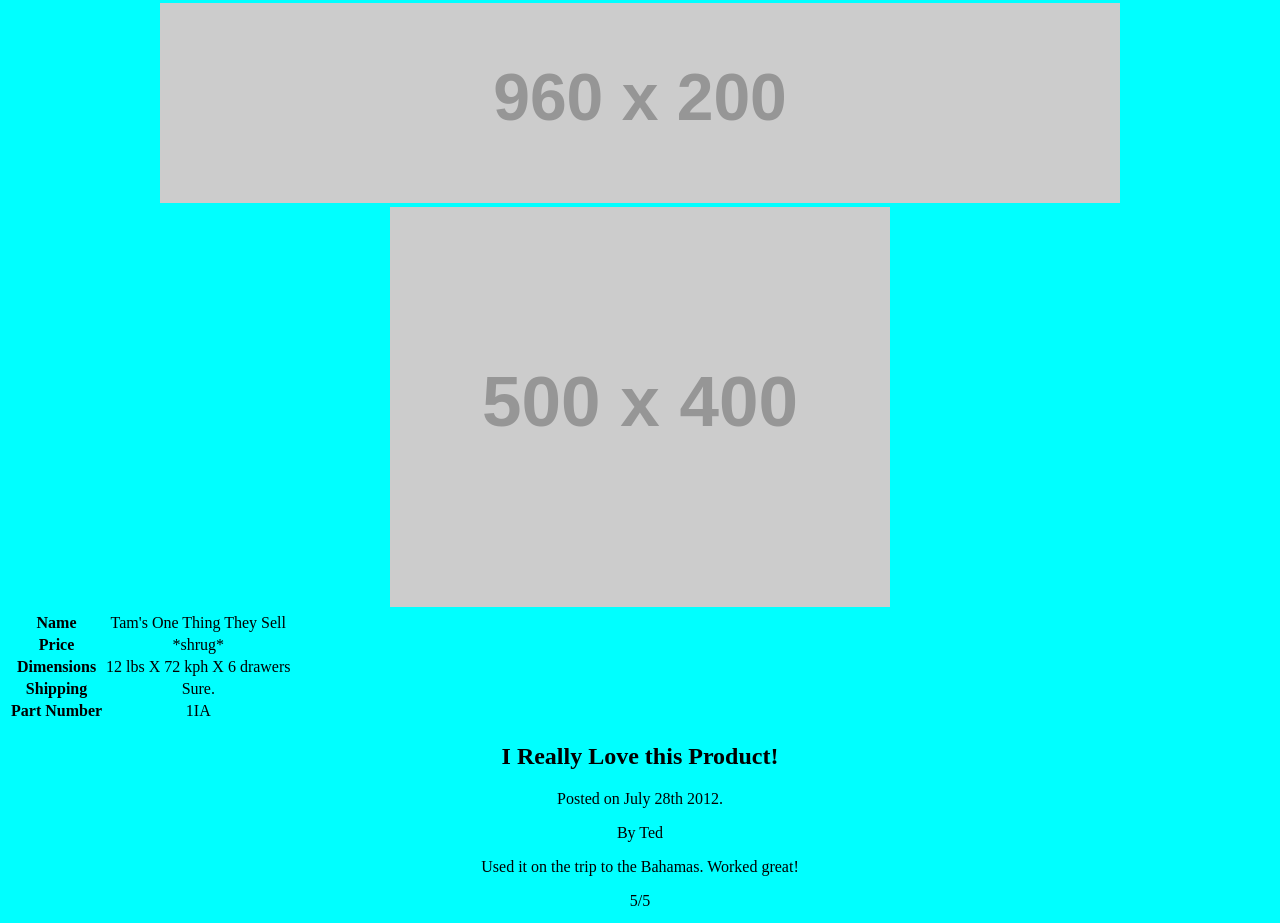
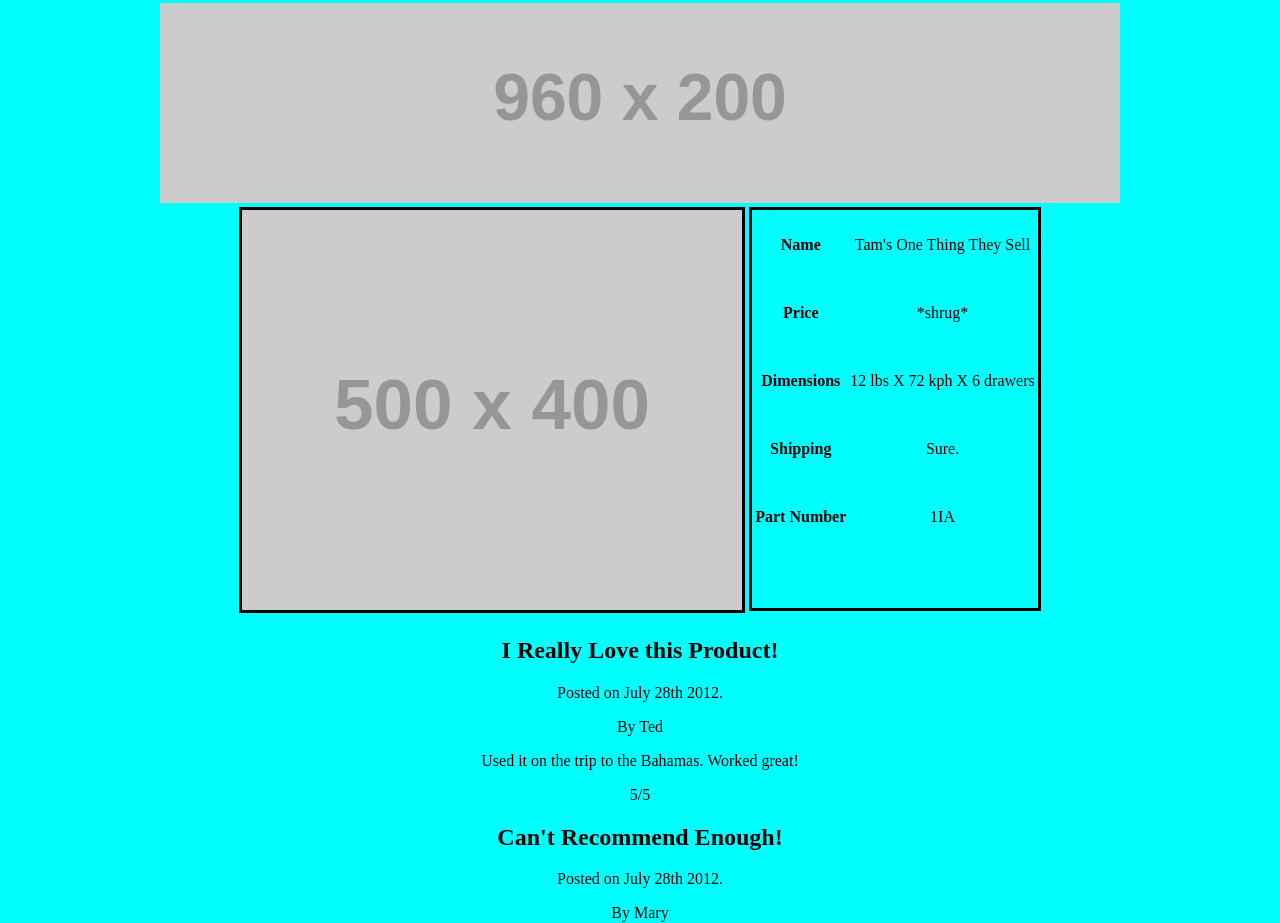
Before and after one commit to Cesteil/Tams-Outlet, a plain HTML site: page item.html in a window 1280 px wide. Shown: the part 496-1419 px from the top of the page. Drawn offline with Linux system fonts and the light colour scheme; placeholder pictures from the web are drawn by us.

Commit message:
Item layout changes

```diff
--- a/item.html
+++ b/item.html
@@ -23,8 +23,8 @@
     </div>
   </header>
   <main>
-    <img src="https://placehold.co/500x400?font=raleway&text=That+One+Thing">
-    <table>
+    <img class="iteminfo"src="https://placehold.co/500x400?font=raleway&text=That+One+Thing">
+    <table class="iteminfo">
       <tbody>
         <tr>
           <th>Name</th>
--- a/styles/item.css
+++ b/styles/item.css
@@ -0,0 +1,15 @@
+.iteminfo {
+    display: inline-block;
+    border: solid;
+}
+
+table {
+    vertical-align:top;
+    height: 404px;
+}
+
+tr {
+    line-height: 400%;
+    border-bottom: 1pt solid black;
+    border-collapse: collapse;
+}
--- a/styles/main.css
+++ b/styles/main.css
@@ -14,16 +14,3 @@ ul {
 html {
     background-color: aqua;
 }
-
-.main {
-    display: grid;
-    grid-template-columns: repeat(3, 1fr);
-    gap: 1px;
-    grid-auto-rows: minmax(100px, auto);
-}
-
-ul.items {
-    display: grid;
-    grid-template-columns: repeat(3, 1fr);
-    gap: 5px;
-}
```
Also changed, not shown: styles/index.css (+12 -0 lines).
